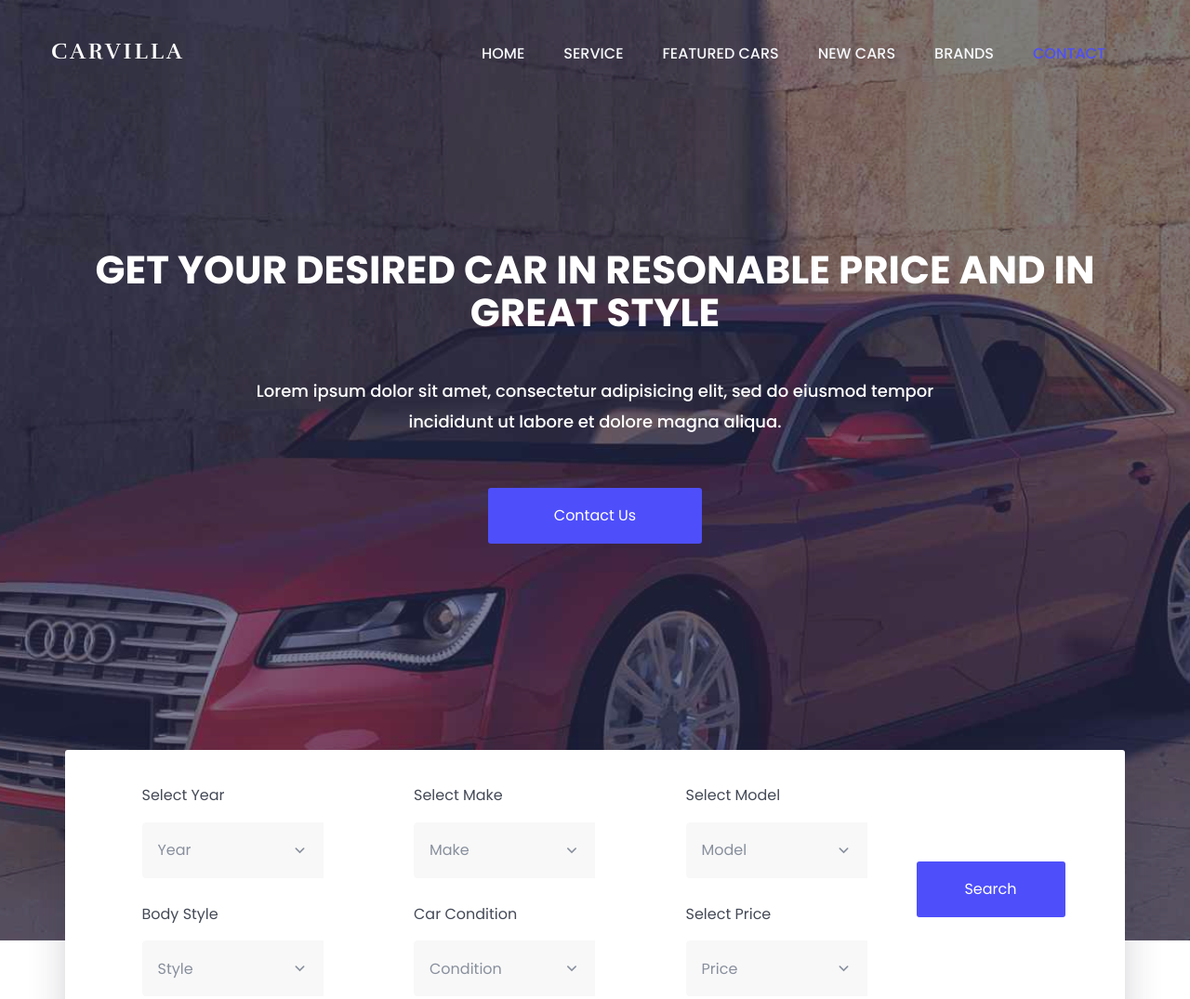
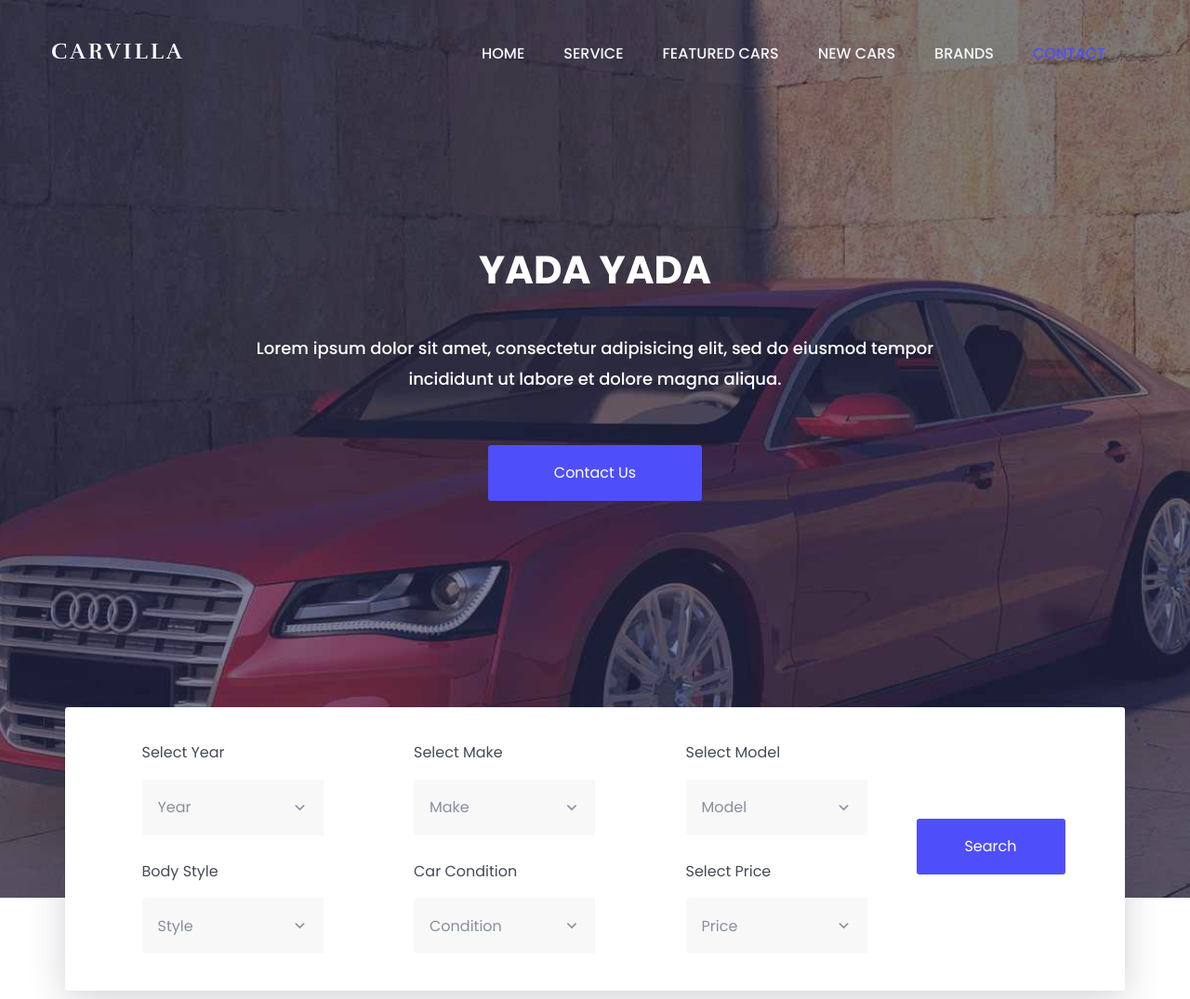
Before and after one commit to degr8sid-code/carvilla-devops, a plain HTML site: page index.html in a window 1280 px wide. Shown: the top 1075 px of the page at 93% size. Drawn offline with nearby package versions, Linux system fonts and the light colour scheme.

Commit message:
Update index.html

```diff
--- a/index.html
+++ b/index.html
@@ -105,7 +105,7 @@
 
 			<div class="container">
 				<div class="welcome-hero-txt">
-					<h2>get your desired car in resonable price and in great style</h2>
+					<h2>yada yada</h2>
 					<p>
 						Lorem ipsum dolor sit amet, consectetur adipisicing elit, sed do eiusmod tempor incididunt ut labore et dolore   magna aliqua.
 					</p>
```
